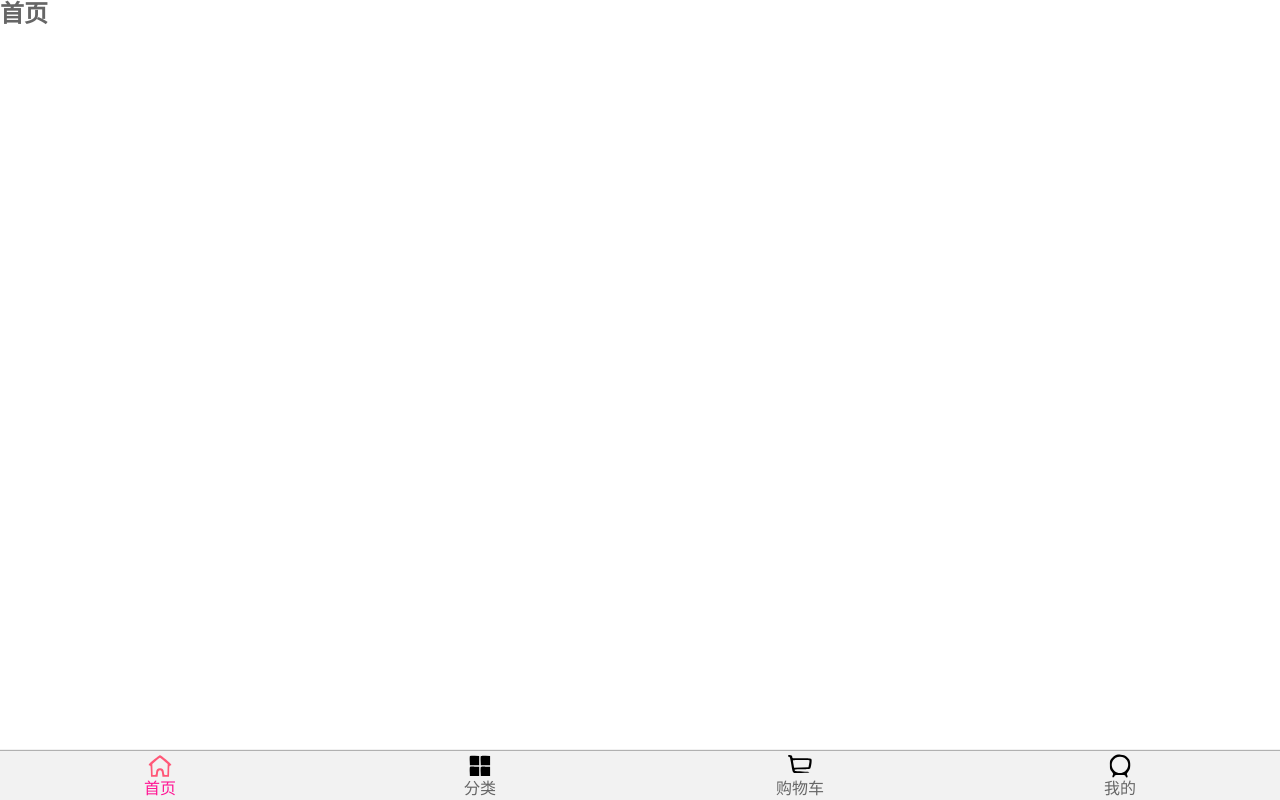
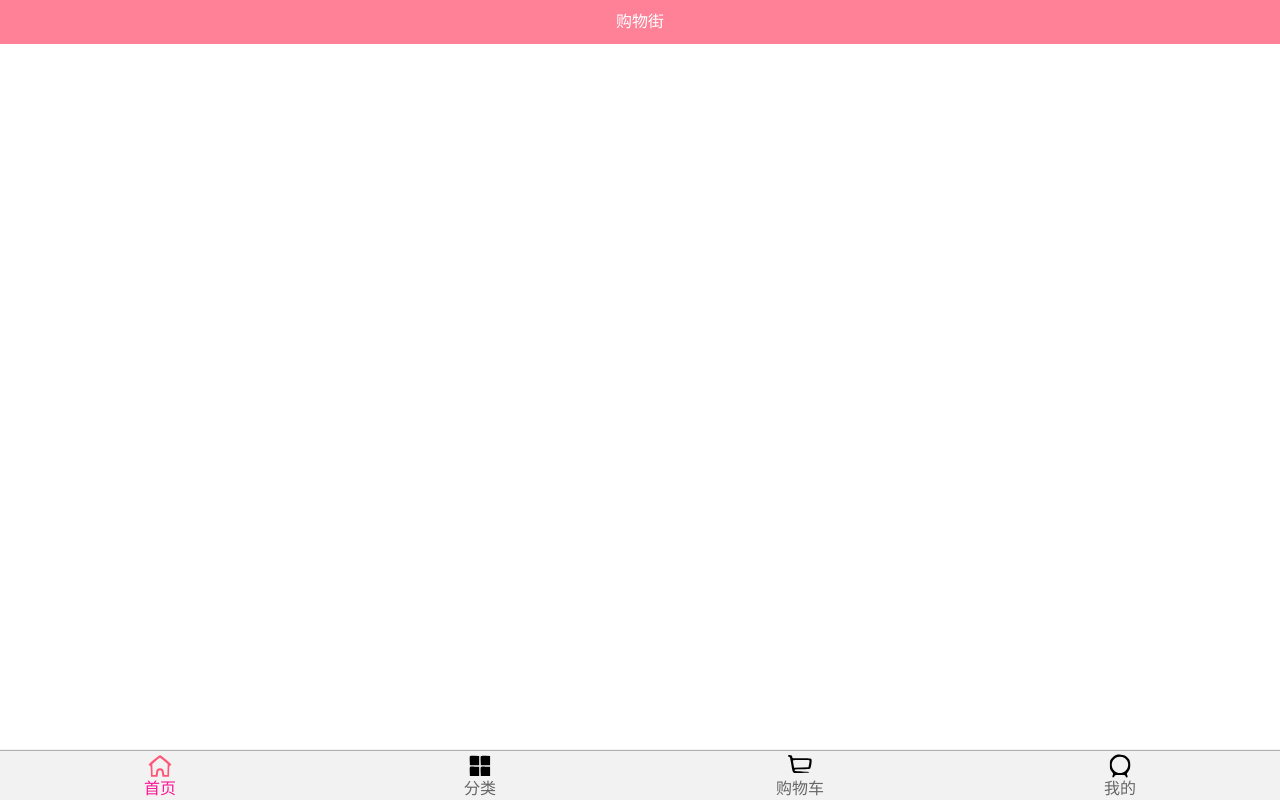
Before and after one commit to jinfengwhy/supermall, a Vue app: page /home in a window 1280 px wide. Built offline with nearby package versions, Linux system fonts and the light colour scheme; the HTML template or start-up script is replaced by a standard one.

Commit message:
p154 首页开发-首页导航栏的封装和使用

```diff
--- /dev/null
+++ b/src/components/common/navbar/NavBar.vue
@@ -0,0 +1,26 @@
+<template>
+  <div class="nav-bar">
+    <div class="left"><slot name="left"></slot></div>
+    <div class="center"><slot name="center"></slot></div>
+    <div class="right"><slot name="right"></slot></div>
+  </div>
+</template>
+<script>
+export default {
+
+}
+</script>
+<style scoped>
+  .nav-bar {
+    display: flex;
+    height: 44px;
+    line-height: 44px;
+    text-align: center;
+  }
+  .left, .right {
+    width: 60px;
+  }
+  .center {
+    flex: 1;
+  }
+</style>
--- a/src/views/home/Home.vue
+++ b/src/views/home/Home.vue
@@ -1,11 +1,24 @@
 <template>
-  <div>
-    <h2>首页</h2>
+  <div id="home">
+    <nav-bar class="home-nav">
+      <div slot="center">购物街</div>
+    </nav-bar>
   </div>
 </template>
 
 <script>
-export default {
+  import NavBar from 'components/common/navbar/NavBar'
 
-}
+  export default {
+    components: {
+      NavBar
+    }
+  }
 </script>
+
+<style scoped>
+  .home-nav {
+    background-color: var(--color-tint);
+    color: white;
+  }
+</style>
```
